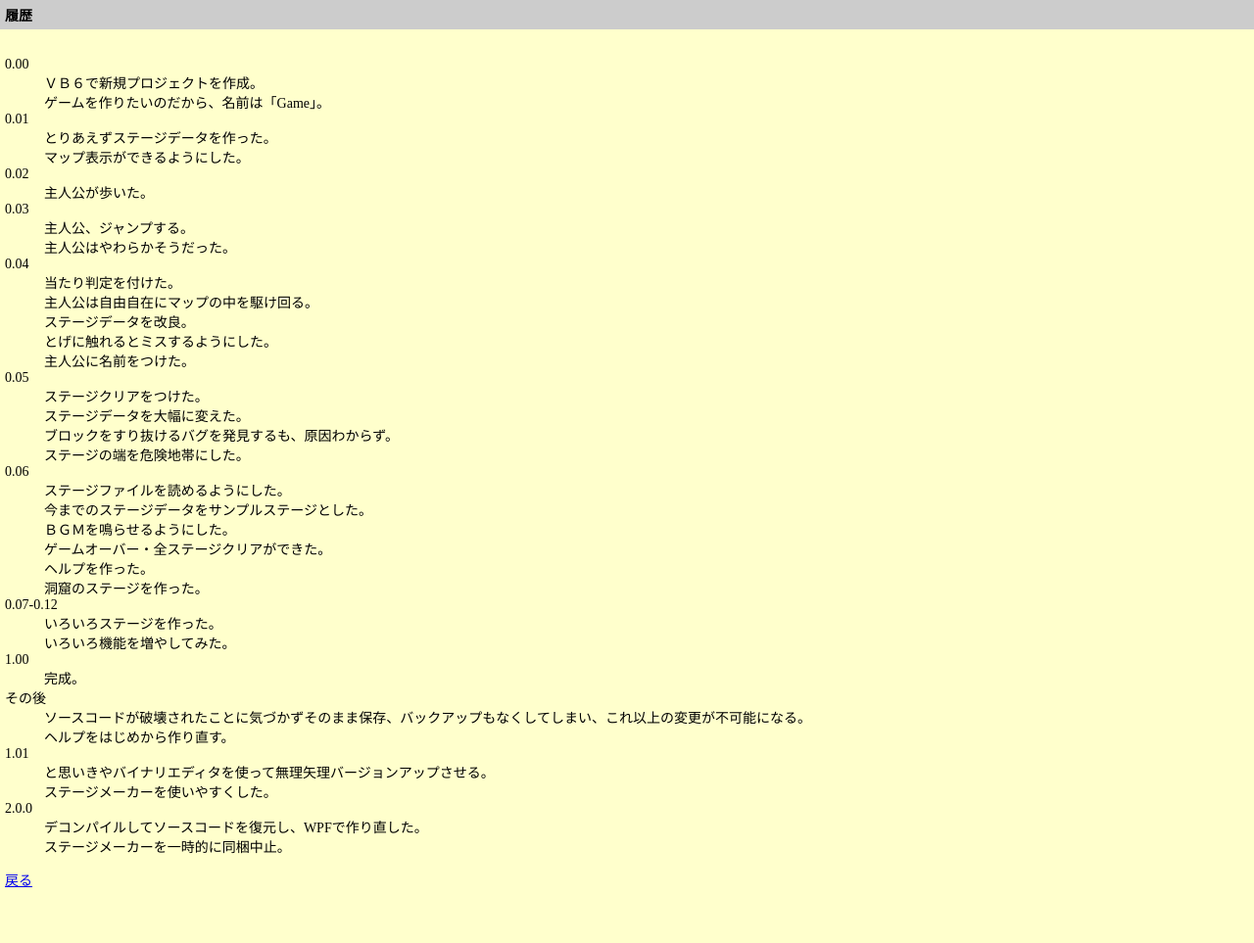
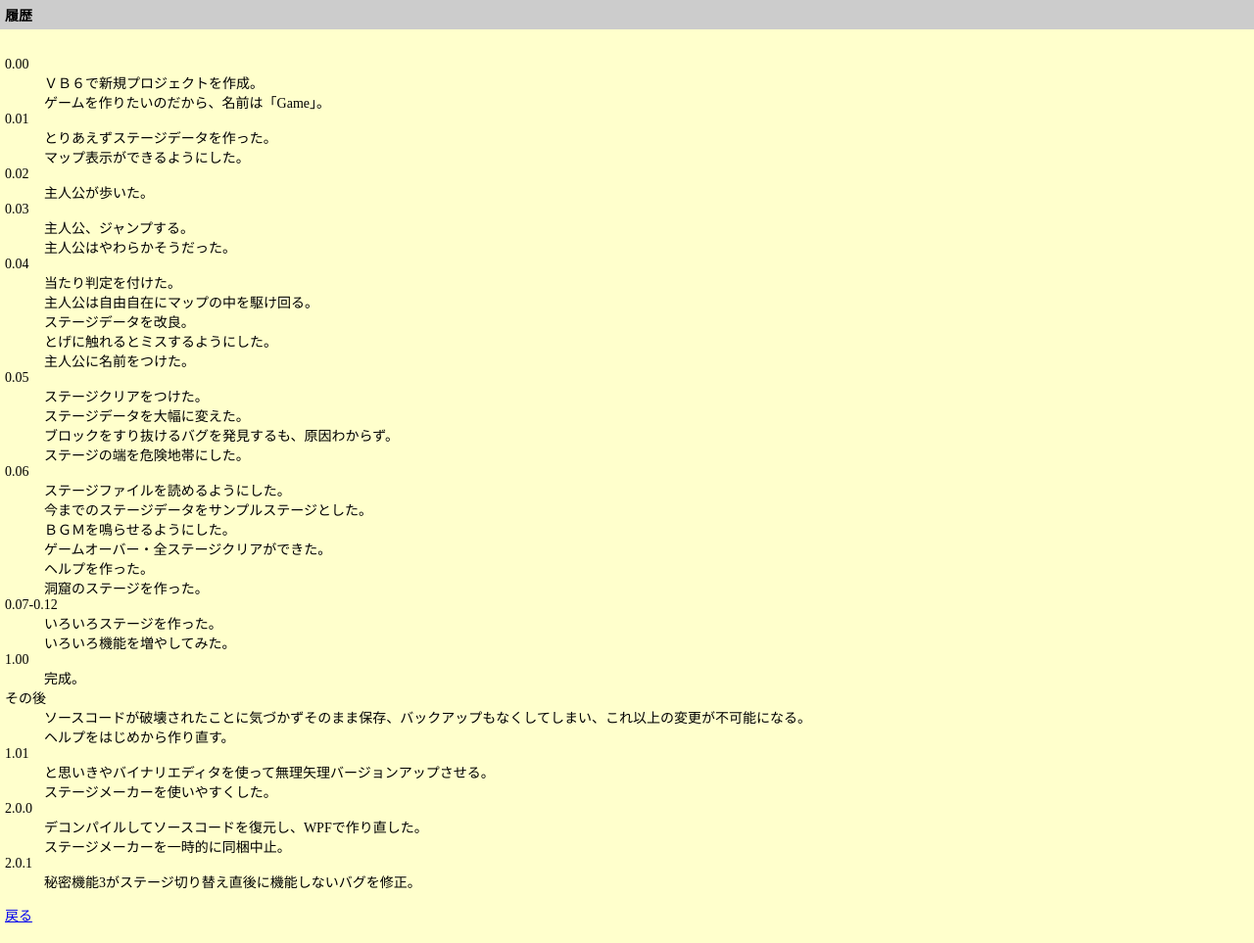
Before and after one commit to mifumi323/funya1_wpf, a plain HTML site: page funya1_wpf/Help/history.html in a window 1280 px wide. Shown: the whole page at 98% size. Before the commit the page ends 927 px from the top, so only its background shows below. Drawn offline with Linux system fonts and the light colour scheme.

Commit message:
バージョン2.0.1リリースノート追加とプロジェクト更新
`history.html` にバージョン `2.0.1` のリリースノートを追加しました。
内容は「秘密機能3がステージ切り替え直後に機能しないバグを修正」です。
`funya1_wpf.csproj` のバージョンを `2.0.0` から `2.0.1` に更新し、
著作権表記を `© 2024 美文` から `© 2024-2025 美文` に変更しました。

```diff
--- a/funya1_wpf/Help/history.html
+++ b/funya1_wpf/Help/history.html
@@ -97,6 +97,10 @@
                 <br>
                 ステージメーカーを一時的に同梱中止。
             </dd>
+            <dt>2.0.1</dt>
+            <dd>
+                秘密機能3がステージ切り替え直後に機能しないバグを修正。
+            </dd>
         </dl>
         <p>
             <a href="index.html">戻る</a>
```
Also changed, not shown: 1 other file.
